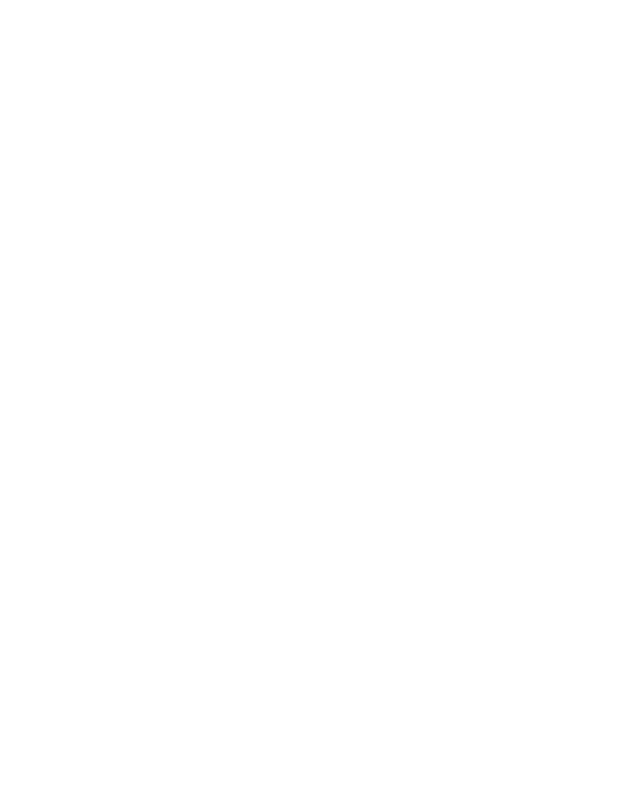
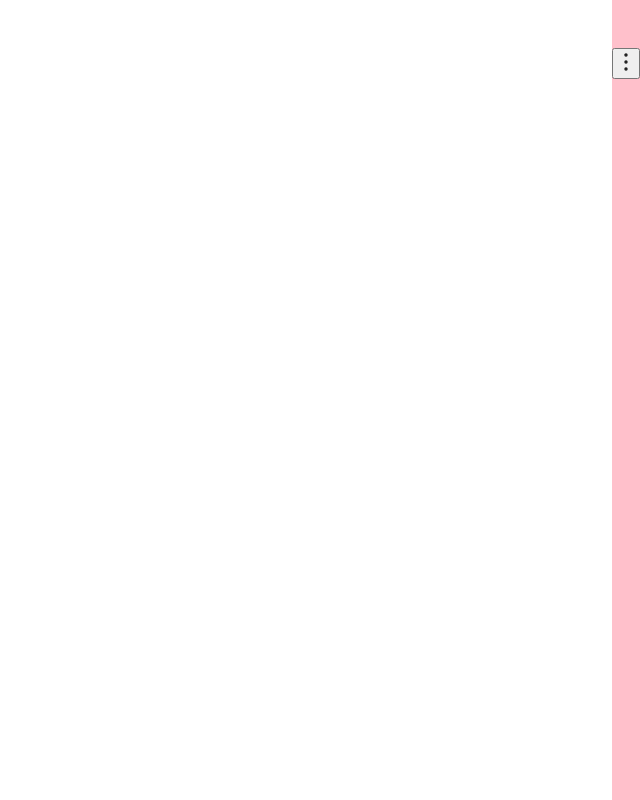
Before and after one commit to olle/chaett, a website: page index.html in a window 1280 px wide. Shown: the whole page, without its empty margins (640-1280 px from the left). Drawn offline with Linux system fonts and the light colour scheme.

Commit message:
First view elements

```diff
--- a/chaett.css
+++ b/chaett.css
@@ -4,9 +4,11 @@
     --cht--color-green-hue: 157;
     --cht--color-orange-hue: 37;
     --cht--color-red-hue: 344;
+    --cht--color-link-hue: 49;
     --cht--font-family: -apple-system, BlinkMacSystemFont, "Segoe UI", "Roboto",
         "Oxygen", "Ubuntu", "Cantarell", "Fira Sans", "Droid Sans",
         "Helvetica Neue", sans-serif;
+    --cht--toggle-margin-top: 3rem;
 }
 
 .cht-container.cht--light-theme {
@@ -15,7 +17,7 @@
     --cht-yay: hsl(var(--cht--color-green-hue), 30%, 53%);
     --cht-doh: hsl(var(--cht--color-orange-hue), 100%, 55%);
     --cht-arg: hsl(var(--cht--color-orange-hue), 97%, 64%);
-    --cht-link: rgba(49, 120, 185, 0.925);
+    --cht-link: rgba(var(--cht--color-link-hue), 120, 185, 0.925);
 }
 
 .cht-container.cht--dark-theme {
@@ -24,11 +26,62 @@
     --cht-yay: hsl(var(--cht--color-green-hue), 30%, 63%);
     --cht-doh: hsl(var(--cht--color-orange-hue), 100%, 65%);
     --cht-arg: hsl(var(--cht--color-red-hue), 84%, 67%);
-    --cht-link: rgba(50, 121, 187, 0.925);
+    --cht-link: rgba(var(--cht--color-link-hue), 121, 187, 0.925);
 }
 
+/* Micro reset */
+
 .cht-container {
-    background: var(--cht-bg);
+    box-sizing: border-box;
+}
+.cht-container *,
+.cht-container *::before,
+.cht-container *::after {
+    box-sizing: inherit;
+}
+
+/* Main layout. */
+
+.cht-container {
+    background: pink;
     color: var(--cht-fg);
     font-family: var(--cht--font-family);
+    top: 0;
+    bottom: 0;
+    right: 0;
+    position: fixed;
 }
+
+.cht-toggle {
+    margin-top: var(--cht--toggle-margin-top);
+}
+.cht-resize {
+    margin-top: var(--cht--toggle-margin-top);
+    display: none;
+    padding: 0;
+}
+.cht-resize > svg {
+    margin: 0;
+}
+
+@media (min-width: 768px) {
+    .cht-toggle {
+        display: none;
+    }
+    .cht-resize {
+        display: initial;
+    }
+}
+
+/* Icon styling */
+
+.cht-container .icon-tabler {
+    stroke: var(--cht-fg);
+}
+
+.cht-container.cht--light-theme .icon-tabler {
+    stroke-width: 1.4;
+}
+.cht-container.cht--dark-theme .icon-tabler {
+    stroke-width: 1.6;
+}
--- a/chaett.js
+++ b/chaett.js
@@ -10,10 +10,29 @@
     const CLASS_CONTAINER = `${PREFIX}-container`;
     const CLASS_DARK_THEME = `${PREFIX}--${DARK_THEME}-theme`;
     const CLASS_LIGHT_THEME = `${PREFIX}--${LIGHT_THEME}-theme`;
+    const CLASS_TOGGLE = `${PREFIX}-toggle`;
+    const CLASS_RESIZE = `${PREFIX}-resize`;
+    const CLASS_WIDE = `${PREFIX}--is-wide`;
 
     const SELECTOR_CONTAINER = `.${CLASS_CONTAINER}`;
+    const SELECTOR_TOGGLE = `.${CLASS_TOGGLE}`;
+
+    const MEDIA_QUERY_DARK_THEME = "(prefers-color-scheme: dark)";
+
+    const ICON_TOGGLE = `<svg xmlns="http://www.w3.org/2000/svg" class="icon icon-tabler icon-tabler-messages" width="24" height="24" viewBox="0 0 24 24" stroke-width="1.5" stroke="currentColor" fill="none" stroke-linecap="round" stroke-linejoin="round">
+<path stroke="none" d="M0 0h24v24H0z" fill="none"/>
+<path d="M21 14l-3 -3h-7a1 1 0 0 1 -1 -1v-6a1 1 0 0 1 1 -1h9a1 1 0 0 1 1 1v10" />
+<path d="M14 15v2a1 1 0 0 1 -1 1h-7l-3 3v-10a1 1 0 0 1 1 -1h2" />
+</svg>`;
+    const ICON_RESIZE = `<svg xmlns="http://www.w3.org/2000/svg" class="icon icon-tabler icon-tabler-dots-vertical" width="24" height="24" viewBox="0 0 24 24" stroke-width="1.5" stroke="currentColor" fill="none" stroke-linecap="round" stroke-linejoin="round">
+<path stroke="none" d="M0 0h24v24H0z" fill="none"/>
+<circle cx="12" cy="12" r="1" />
+<circle cx="12" cy="19" r="1" />
+<circle cx="12" cy="5" r="1" />
+</svg>`;
 
     const $body = window.document.querySelector("body");
+
     var $container = $body.querySelector(SELECTOR_CONTAINER);
 
     var store = {
@@ -25,13 +44,22 @@
         },
     };
 
-    var el = {
+    var view = {
         init: () => {
             if (!$container) {
                 $container = window.document.createElement("aside");
                 $container.classList.add(`${PREFIX}-container`);
                 $body.appendChild($container);
             }
+
+            $container.innerHTML = `
+<button class="${CLASS_TOGGLE}">${ICON_TOGGLE}</button>
+<button class="${CLASS_RESIZE}">${ICON_RESIZE}</button>`;
+
+            $toggle = $container.querySelector(SELECTOR_TOGGLE);
+            $toggle.addEventListener("click", evt => {
+                console.log("TOGGLE", evt);
+            });
         },
     };
 
@@ -41,15 +69,14 @@
             if (storedTheme) {
                 theme.set(storedTheme);
             } else {
-                var preferredTheme = window.matchMedia(
-                    "(prefers-color-scheme: dark)",
-                ).matches
+                var preferredTheme = window.matchMedia(MEDIA_QUERY_DARK_THEME)
+                    .matches
                     ? DARK_THEME
                     : LIGHT_THEME;
                 theme.set(preferredTheme);
             }
             window
-                .matchMedia("(prefers-color-scheme: dark)")
+                .matchMedia(MEDIA_QUERY_DARK_THEME)
                 .addEventListener("change", evt => {
                     var switchedTheme = evt.matches ? DARK_THEME : LIGHT_THEME;
                     theme.set(switchedTheme);
@@ -67,7 +94,7 @@
     };
 
     setTimeout(() => {
-        el.init();
+        view.init();
         theme.init();
     }, 42);
 
```
